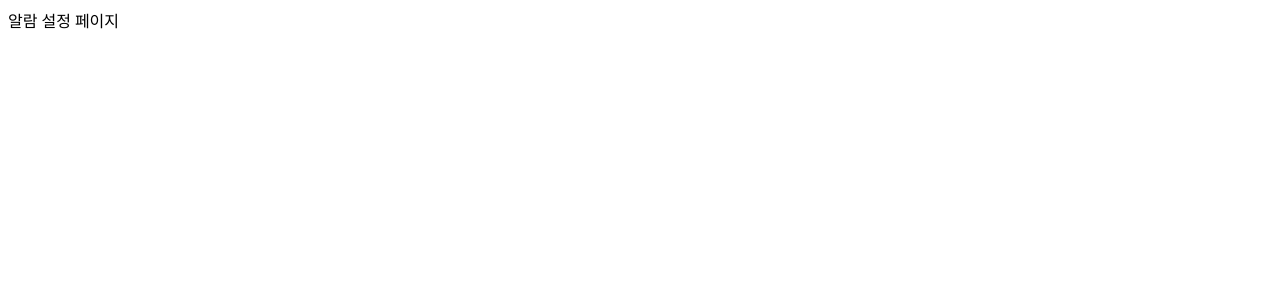
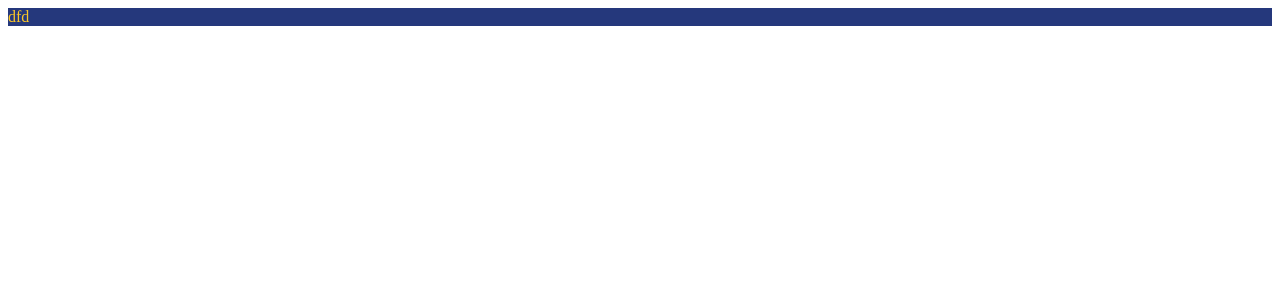
Before and after one commit to whyWhale/honey_morning, a React (Vite) app in the folder FE/honey-morning/: page /alarmsetting in a window 1280 px wide. Shown: the top 300 px of the page. Built offline with nearby package versions, Linux system fonts and the light colour scheme.

Commit message:
[front] S11P21A704-101 feat: 전역변수 색깔 지정 완료

```diff
--- a/FE/honey-morning/dev-dist/sw.js
+++ b/FE/honey-morning/dev-dist/sw.js
@@ -82,7 +82,7 @@ define(['./workbox-b5f7729d'], (function (workbox) { 'use strict';
     "revision": "3ca0b8505b4bec776b69afdba2768812"
   }, {
     "url": "index.html",
-    "revision": "0.i1gqdrjaja"
+    "revision": "0.ovjun22kr8"
   }], {});
   workbox.cleanupOutdatedCaches();
   workbox.registerRoute(new workbox.NavigationRoute(workbox.createHandlerBoundToURL("index.html"), {
--- a/FE/honey-morning/src/App.tsx
+++ b/FE/honey-morning/src/App.tsx
@@ -1,3 +1,5 @@
+import '@/styles/global.css';
+
 function App() {
   return <></>;
 }
--- a/FE/honey-morning/src/main.tsx
+++ b/FE/honey-morning/src/main.tsx
@@ -2,7 +2,7 @@ import React from 'react';
 import ReactDOM from 'react-dom/client';
 import {createBrowserRouter, RouterProvider} from 'react-router-dom';
 import routerInfo from '@/router/index'; // 라우팅 정보 불러오기
-
+import App from './App';
 // 라우터 생성
 const router = createBrowserRouter(routerInfo);
 
@@ -12,6 +12,7 @@ if (rootElement) {
   ReactDOM.createRoot(rootElement).render(
     <React.StrictMode>
       <RouterProvider router={router} />
+      <App></App>
     </React.StrictMode>,
   );
 } else {
--- a/FE/honey-morning/src/pages/AlarmSetting/index.tsx
+++ b/FE/honey-morning/src/pages/AlarmSetting/index.tsx
@@ -1,7 +1,16 @@
 import React from 'react';
+import styled from 'styled-components';
+
+const Container = styled.div`
+  display: flex;
+  width: 100%;
+  height: 100%;
+  color: var(--yellow-color);
+  background-color: var(--darkblue-color);
+`;
 
 const AlarmSetting: React.FunctionComponent = () => {
-  return <div>알람 설정 페이지</div>;
+  return <Container>dfd</Container>;
 };
 
 export default AlarmSetting;
--- a/FE/honey-morning/src/router/index.ts
+++ b/FE/honey-morning/src/router/index.tsx
@@ -1,11 +1,10 @@
-import React from 'react';
 import {RouteObject} from 'react-router-dom';
 import AlarmSetting from '@/pages/AlarmSetting';
 
 const routerInfo: RouteObject[] = [
   {
     path: '/alarmsetting',
-    element: React.createElement(AlarmSetting),
+    element: <AlarmSetting />,
   },
 ];
 
--- /dev/null
+++ b/FE/honey-morning/src/styles/global.css
@@ -0,0 +1,18 @@
+:root {
+    --yellow-color: #FDC727;
+    --brown-color: #DAA402;
+
+    --red-color: #FDC727;
+
+    --green-color: #FDC727;
+    --darkgreen-color: #FDC727;
+
+    --lightblue-color: #C7CCE9;
+    --mediumblue-color: #636F9F;
+    --darkblue-color: #25387C;
+
+    --black-color: #000000;
+    --white-color: #FFFFFF;
+    --disabled-color: #E1E1E1;
+
+  }
```
